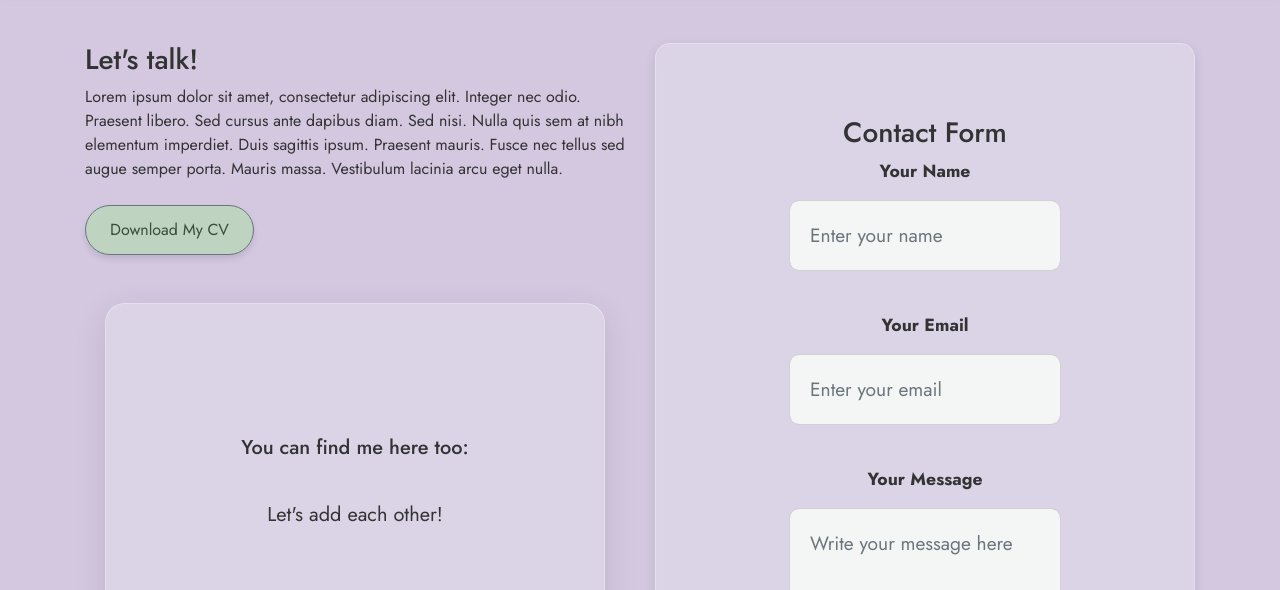
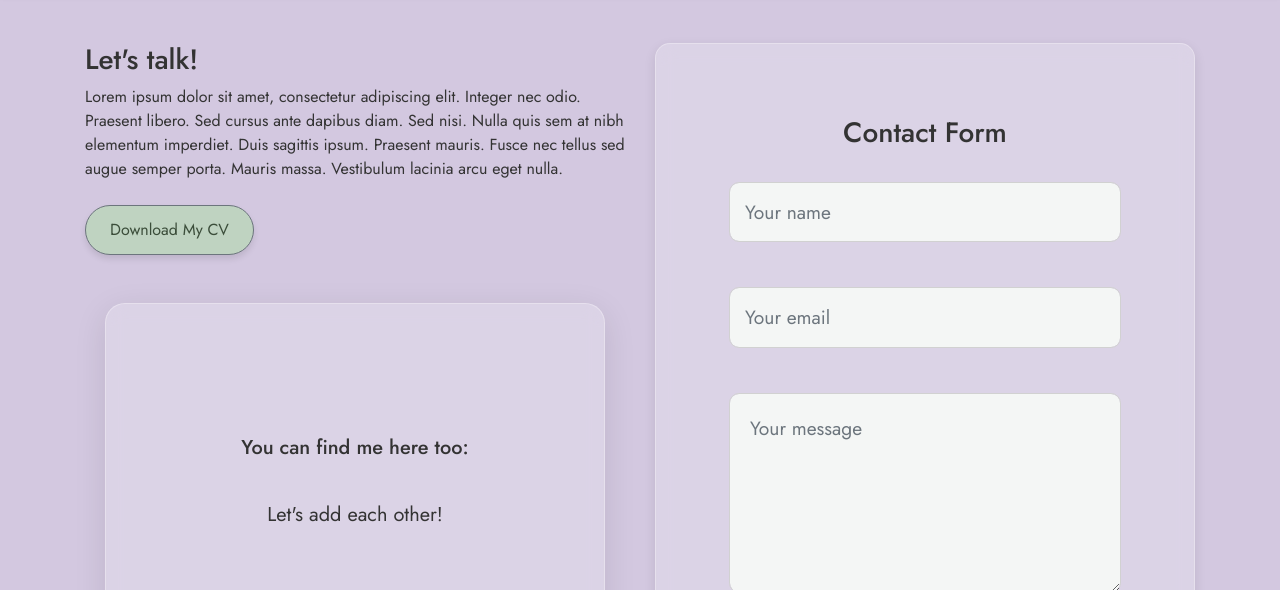
Before and after one commit to Sah2Sah2/MyWebsite_Portfolio, a plain HTML site: page Contacts.html in a window 1280 px wide. Shown: the part 129-719 px from the top of the page. Drawn offline with nearby package versions, Linux system fonts and the light colour scheme.

Commit message:
fix form, portfolio

```diff
--- a/Contacts.html
+++ b/Contacts.html
@@ -89,18 +89,18 @@
                 <h3 class="text-center mt-5">Contact Form</h3>
                 <form action="contact-form.php" method="POST">
                     <div class="mb-3">
-                        <label for="name" class="form-label">Your Name</label>
-                        <input type="text" class="form-control" id="name" placeholder="Enter your name" name="name" required>
+                        <label for="name" class="form-label"></label>
+                        <input type="text" class="form-control" id="name" placeholder="Your name" name="name" required>
                     </div>
 
                     <div class="mb-3">
-                        <label for="email" class="form-label">Your Email</label>
-                        <input type="email" class="form-control" id="email" placeholder="Enter your email" name="email" required>
+                        <label for="email" class="form-label"></label>
+                        <input type="email" class="form-control" id="email" placeholder="Your email" name="email" required>
                     </div>
 
                     <div class="mb-3">
-                        <label for="message" class="form-label">Your Message</label>
-                        <textarea class="form-control" id="message" name="message" rows="4" placeholder="Write your message here" required></textarea>
+                        <label for="message" class="form-label"></label>
+                        <textarea class="form-control" id="message" name="message" rows="4" placeholder="Your message" required></textarea>
                     </div>
 
                     <div class="mb-3">
--- a/contacts.css
+++ b/contacts.css
@@ -173,29 +173,31 @@ FORM
 
 /* Form layout */
 form {
+    width: 80%;
     display: flex;
     flex-direction: column;
-    gap: 25px; /* Increased gap between fields */
+    gap: 5px;
     flex-grow: 1;
 }
 
 /* Adjust input field size and padding */
 form .form-control {
     width: 100%; /* Make sure inputs take full width */
-    padding: 20px; /* Increase padding for larger input size */
+    padding: 15px; /* Increase padding for larger input size */
     font-size: 1.2rem; /* Larger font size for readability */
     border-radius: 10px;
     border: 1px solid #D1D1D1;
     background-color: #F4F6F5;
     color: #5D6A6E;
     box-sizing: border-box;
-    min-height: 60px; /* Force inputs to be taller */
+    min-height: 40px; /* Force inputs to be taller */
     height: auto; /* Allow the input to grow vertically */
     transition: border-color 0.3s ease;
 }
 
 /* Message input (specific to the message field) */
 #message.form-control {
+
     width: 100%;
     min-height: 200px; /* Much taller message input */
     padding: 20px; /* Same padding for consistency */
--- a/moon.js
+++ b/moon.js
@@ -37,7 +37,7 @@ window.addEventListener('resize', () => {
 function animate() {
     renderer.setAnimationLoop(animate); // This is more optimized for Three.js
 
-    sphere.rotation.y += 0.001;
+    sphere.rotation.y += 0.002;
     renderer.render(scene, camera);
 }
 animate();
--- a/portfolio.css
+++ b/portfolio.css
@@ -17,6 +17,8 @@ PORTFOLIO
     background: transparent;
     justify-content: center;
     align-items: center;
+    padding: 20px;
+
 }
 
 /*
@@ -35,6 +37,10 @@ CONTAINER
 PROJECT CARD
 -----------------------------------------------------------
 */
+.row {
+    padding-left: 15px;
+    padding-right: 15px;
+}
 .project-card {
     text-align: center;
     position: relative;
@@ -54,6 +60,8 @@ PROJECT CARD
     display: flex;
     justify-content: center;
     align-items: center;
+
+    padding: 15px;
 }
 
 /* Overlay -  glassmorphism effect */
--- a/script.js
+++ b/script.js
@@ -51,10 +51,6 @@ document.addEventListener("DOMContentLoaded", function () {
     document.body.style.paddingTop = navbarHeight + 'px'; // Dynamically apply the top padding
 });
 
-
-// Ensure GSAP is included (place this in your HTML head if not already included)
-
-
 // Stars creation function
 function createStars(numberOfStars) {
     for (var i = 0; i < numberOfStars; i++) {
@@ -105,12 +101,11 @@ window.onload = function() {
     animateStars();   // Animate the stars
 }
 
-
-
 // Initialize stars and animation
-createStars(100);
+createStars(150);
 selectStars();
 animateStars();
+
 
 //Sliding text
 document.addEventListener("DOMContentLoaded", function () {
```
Also changed, not shown: Portfolio.html (+1 -1 lines).
